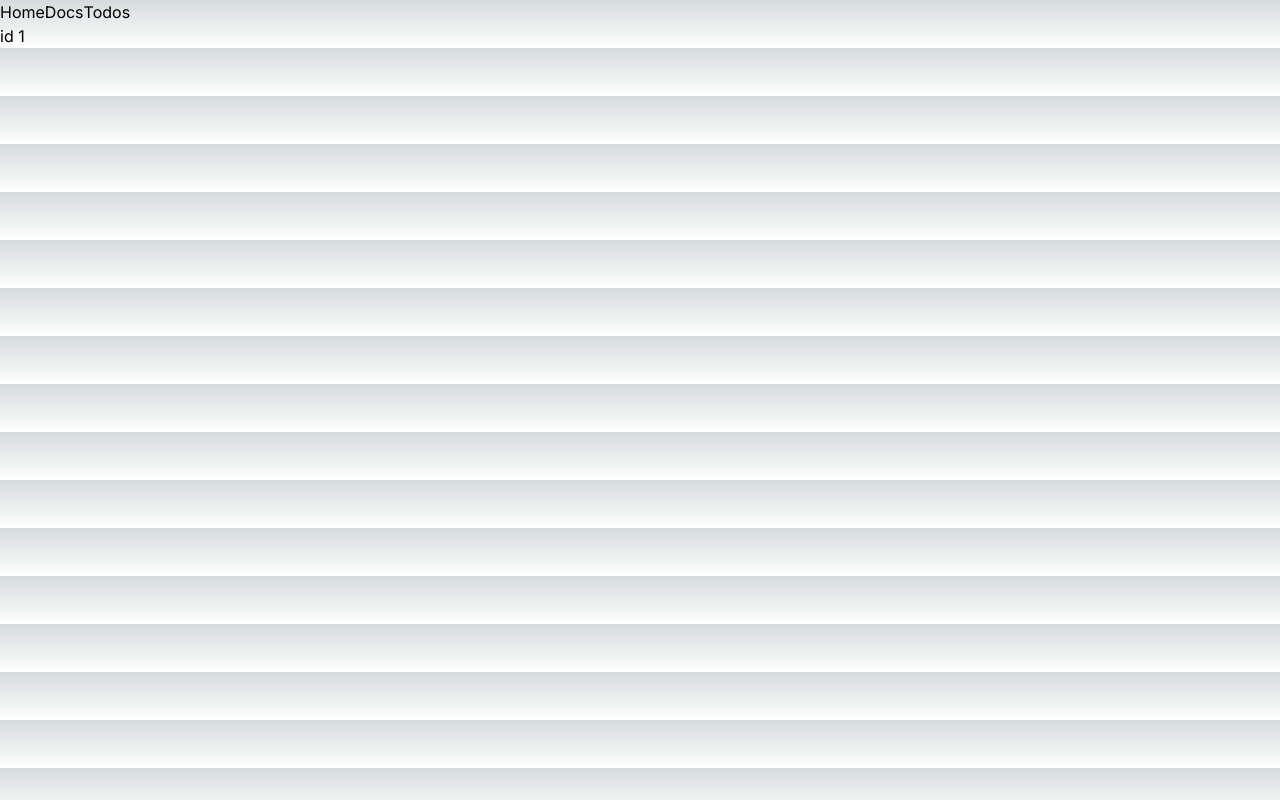
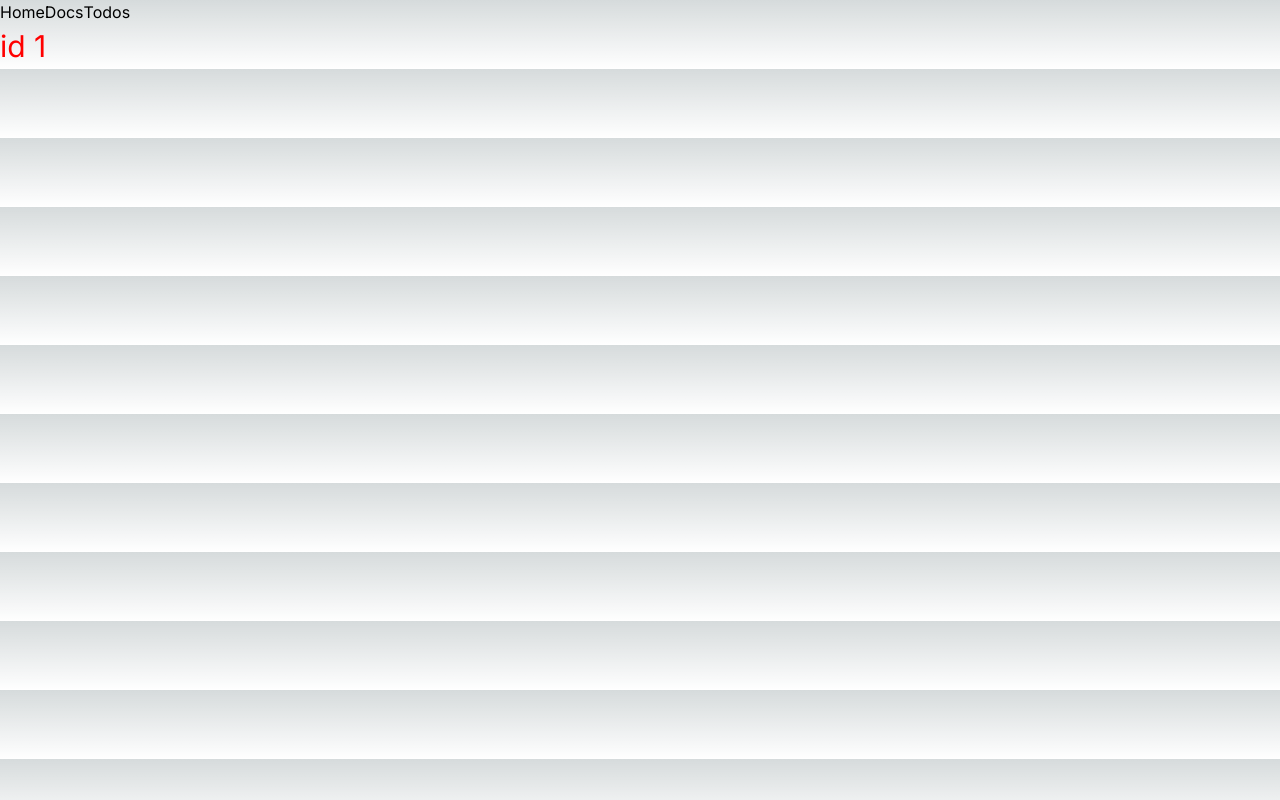
Before and after one commit to Rasyidannas/frontendmaster_next, a Next.js app: page /docs/1 in a window 1280 px wide. Built offline with nearby package versions, Linux system fonts and the light colour scheme.

Commit message:
3/13. CSS Modules.mp4

```diff
--- a/app/docs/[id]/page.tsx
+++ b/app/docs/[id]/page.tsx
@@ -1,5 +1,7 @@
+import styles from './style.module.css'
+
 const DocsIdPage = ({ params }) => {
-  return <div>id { params.id }</div>
+  return <div className={styles.title}>id { params.id }</div>
 }
 
 export default DocsIdPage
--- /dev/null
+++ b/app/docs/[id]/style.module.css
@@ -0,0 +1,4 @@
+.title {
+  font-size: 30px;
+  color: red;
+}
```
